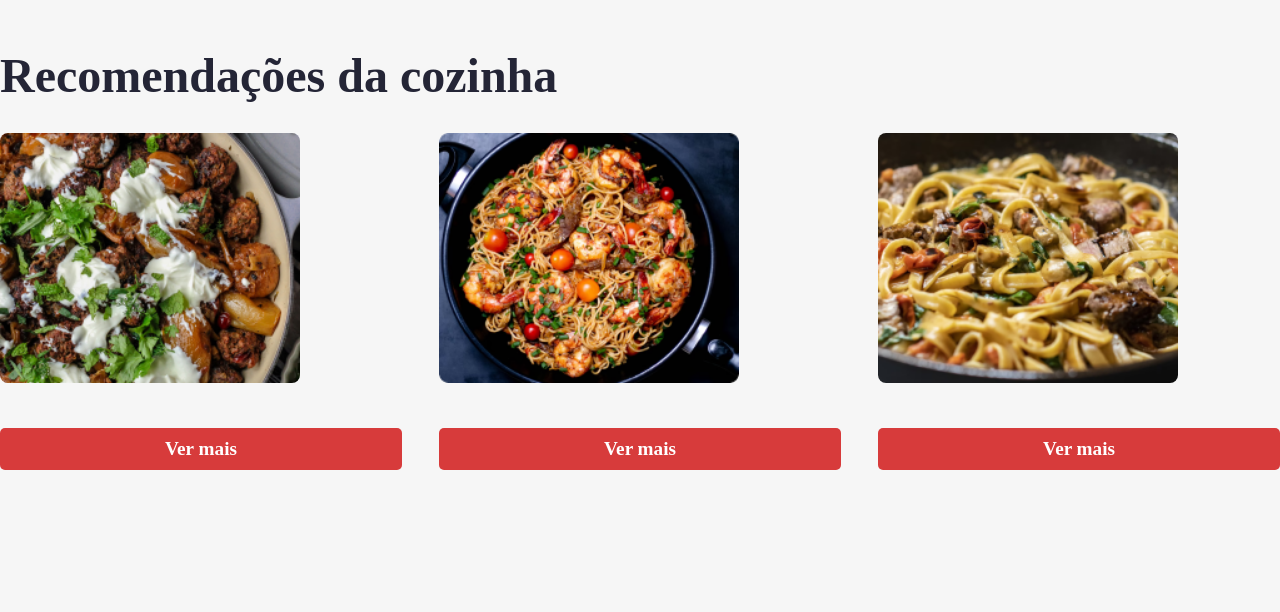
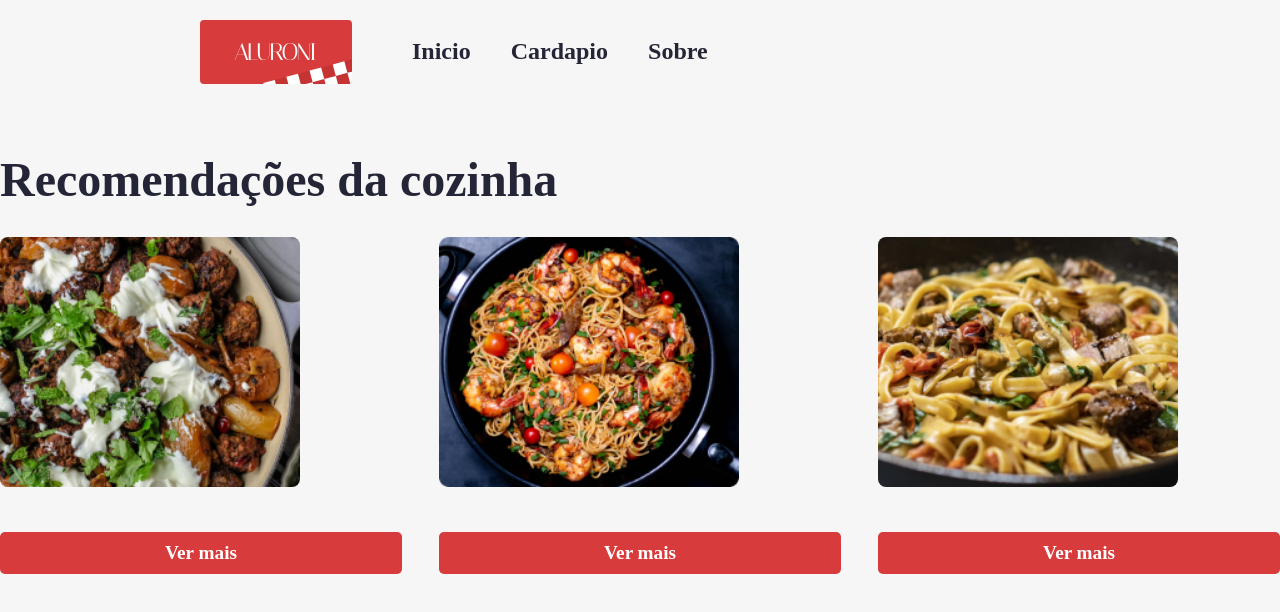
Before and after one commit to pedrogobis/Alura-JavaScript, a React (Create React App) app in the folder JS-Front-End/REACT JS/reactaula2/: page / in a window 1280 px wide. Shown: the top 612 px of the page. Built offline with nearby package versions, Linux system fonts and the light colour scheme; a web font is replaced by a local one.

Commit message:
Organizando os componentes
Vamos reutilizar muitos componentes, então vamos organizar novamente o que será reutilizado
- Arrumando repetição de códigos.
- Usando o routers
-Melhorando o desempenho

```diff
--- /dev/null
+++ b/JS-Front-End/REACT JS/reactaula2/src/components/menu/index.tsx
@@ -0,0 +1,30 @@
+import {ReactComponent as Logo} from 'assets/logo.svg' //Outra forma de importar, de uma maneira mais facil, manteve um svg como svg, e ficou até mais limpo o codigo
+import styles from './menu.module.scss'
+import {Link} from 'react-router-dom'
+
+export default function Menu(){
+    const rotas = [{
+        label: 'Inicio',
+        to:'/'
+    },{
+      label: 'Cardapio',
+      to: '/cardapio'
+    },{
+      label: 'Sobre',
+      to:'/sobre'
+    }]
+    return(
+        <nav className={styles.menu}>
+                <Logo/>
+                <ul className={styles.menu__list}>
+                {rotas.map((rota, index) => (
+                  <li key={index} className={styles.menu__link}>
+                    <Link to={rota.to}>
+                      {rota.label}
+                    </Link>
+                  </li>
+                ))}
+                </ul>
+        </nav>
+    );
+}
--- /dev/null
+++ b/JS-Front-End/REACT JS/reactaula2/src/components/menu/menu.module.scss
@@ -0,0 +1,36 @@
+@import "styles/variaveis";
+@import "styles/breakpoints";
+
+
+.menu {
+    display: flex;
+    padding: 20px $padding-horizontal;
+    @media (max-width: $desktop_xsm) {
+      padding: 20px $padding-horizontal-mobile;
+    }
+    @media (min-width: $desktop_xsm) and (max-width: $desktop_sm) {
+      padding: 20px $padding-horizontal-sm;
+    }
+    @media (min-width: $desktop_sm) and (max-width: $desktop_md) {
+      padding: 20px $padding-horizontal-md;
+    }
+    &__list {
+    align-items: center;
+    display: flex;
+    }
+    &__link {
+    list-style-type: none;
+    padding: 0 20px;
+    a {
+      color: $dark;
+      cursor: pointer;
+      font-size: 24px;
+      font-weight: 600;
+      text-decoration: none;
+      transition: .2s ease;
+      &:hover {
+        color: $dark-grey;
+        }
+     }
+    }
+  }
--- a/JS-Front-End/REACT JS/reactaula2/src/pages/Cardapio/Cardapio.module.scss
+++ b/JS-Front-End/REACT JS/reactaula2/src/pages/Cardapio/Cardapio.module.scss
@@ -1,18 +1,7 @@
 @import "styles/variaveis";
 @import "styles/breakpoints";
 
-.menu {
-  padding: 20px $padding-horizontal;
-  @media (max-width: $desktop_xsm) {
-    padding: 20px $padding-horizontal-mobile;
-  }
-  @media (min-width: $desktop_xsm) and (max-width: $desktop_sm) {
-    padding: 20px $padding-horizontal-sm;
-  }
-  @media (min-width: $desktop_sm) and (max-width: $desktop_md) {
-    padding: 20px $padding-horizontal-md;
-  }
-}
+
 
 .header {
   align-items: center;
--- a/JS-Front-End/REACT JS/reactaula2/src/pages/Cardapio/index.tsx
+++ b/JS-Front-End/REACT JS/reactaula2/src/pages/Cardapio/index.tsx
@@ -1,10 +1,10 @@
 import styles from './Cardapio.module.scss'// import do modulo css.
-import {ReactComponent as Logo} from 'assets/logo.svg' //Outra forma de importar, de uma maneira mais facil, manteve um svg como svg, e ficou até mais limpo o codigo
 import Buscador from './Buscador';
 import {useState} from "react";
 import Filtros from './Filtros';
 import Ordenador from './Ordenador';
 import Itens from './Itens';
+import Menu from 'components/menu'
 
 export default function Cardapio(){
     const [busca, setBusca] = useState("");
@@ -12,9 +12,7 @@
     const [ordenador, setOrdenador] = useState('')
     return(
         <main>
-            <nav className={styles.menu}>
-                <Logo/>
-            </nav>
+
             <header className={styles.header}>
                 <div className={styles.header__text}>
                     A casa do codigo e da massa
--- a/JS-Front-End/REACT JS/reactaula2/src/pages/Inicio/index.tsx
+++ b/JS-Front-End/REACT JS/reactaula2/src/pages/Inicio/index.tsx
@@ -1,11 +1,13 @@
 import cardapio from 'data/cardapio.json';
 import styles from './Inicio.module.scss'
+import Menu  from 'components/menu'
 
 export default function Inicio(){
     let pratosRecomendados = [...cardapio] //criando um novo array com cardapio
     pratosRecomendados = pratosRecomendados.sort(() => 0.5 - Math.random()).splice(0,3)
     return(
         <section>
+
             <h3 className={styles.titulo}>
                 Recomendações da cozinha
             </h3>
--- a/JS-Front-End/REACT JS/reactaula2/src/routes.js
+++ b/JS-Front-End/REACT JS/reactaula2/src/routes.js
@@ -1,10 +1,12 @@
 import Cardapio from 'pages/Cardapio'
 import Inicio from 'pages/Inicio'
+import Menu  from 'components/menu'
 import {BrowserRouter as Router, Routes, Route} from 'react-router-dom'
 
 export default function AppRouter(){
     return(
         <Router>
+            <Menu/>
             <Routes>
                 <Route path='/' element={<Inicio/>}/>
                 <Route path='/cardapio' element={<Cardapio/>}/>
```
